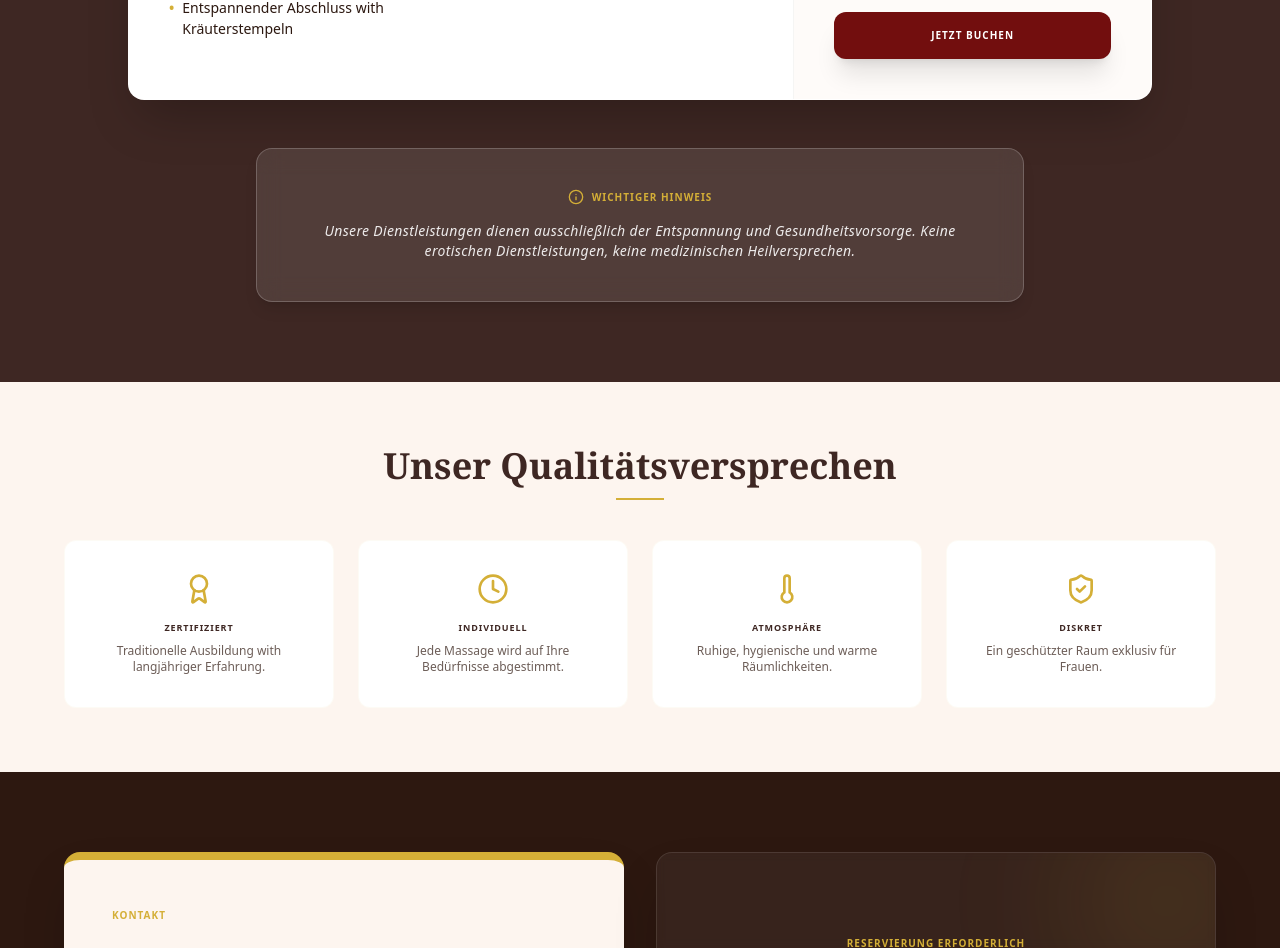
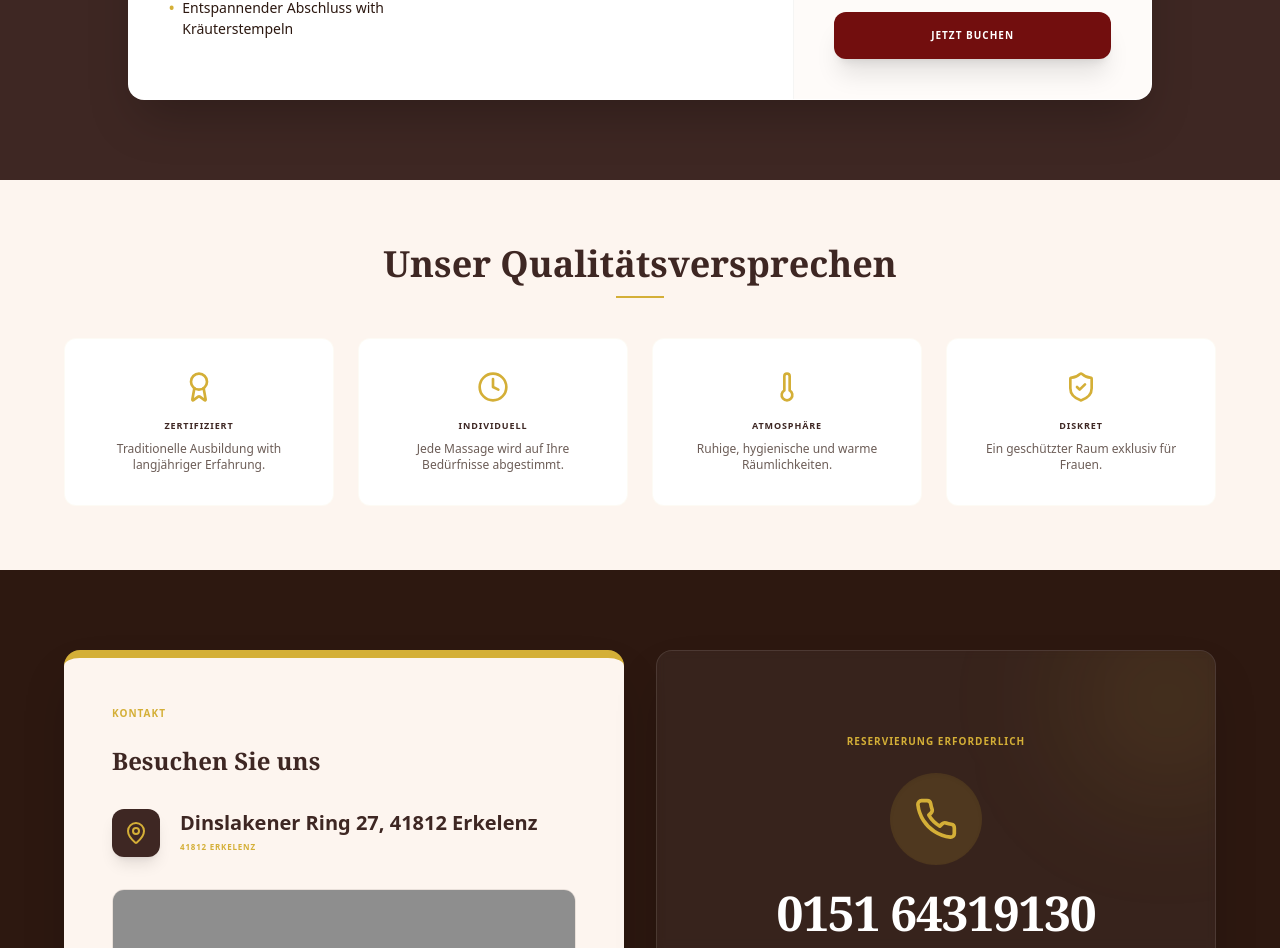
Before and after one commit to kunrisa41/German-Massage, a React (Vite) app: page / in a window 1280 px wide. Shown: the part 2113-3061 px from the top of the page. Built offline with nearby package versions, Linux system fonts and the light colour scheme; grey boxes are pictures that could not be loaded; a web font is replaced by a local one.

Commit message:
fix: Improve error handling and dependency versions
Introduce basic window error logging for early detection of issues before React mounts. Update dependencies to specific versions for improved stability and reproducible builds. Remove redundant "Notice" section from the App component.

```diff
--- a/App.tsx
+++ b/App.tsx
@@ -170,7 +170,7 @@ const App: React.FC = () => {
                         </ul>
                       </div>
 
-                      {/* Restored Wirkung (Effect) Section */}
+                      {/* Display Wirkung (Effect) if it exists for the service */}
                       {service.effects && service.effects.length > 0 && (
                         <div className="pt-4 border-t border-stone-100">
                           <p className="text-[9px] font-black tracking-[0.2em] text-[#720e0e] uppercase flex items-center mb-3">
@@ -207,15 +207,6 @@ const App: React.FC = () => {
                   </div>
                 </div>
               ))}
-            </div>
-
-            <div className="mt-12 p-6 md:p-10 rounded-2xl bg-white/10 border border-white/20 text-center max-w-3xl mx-auto backdrop-blur-md shadow-lg">
-              <p className="text-[10px] font-black uppercase tracking-widest text-[#D4AF37] mb-4 flex items-center justify-center gap-2">
-                <Info size={16} /> {t.treatments.noticeTitle}
-              </p>
-              <p className="text-xs md:text-sm text-white/90 font-light italic leading-relaxed tracking-wide">
-                {t.treatments.noticeText}
-              </p>
             </div>
           </div>
         </section>
--- a/index.html
+++ b/index.html
@@ -7,6 +7,12 @@
     <script>
       // Polyfill for process.env
       window.process = { env: { NODE_ENV: 'production' } };
+
+      // Basic error logging to catch issues before React loads
+      window.onerror = function(msg, url, lineNo, columnNo, error) {
+        console.error('Window Error:', msg, 'at', url, 'line:', lineNo);
+        return false;
+      };
     </script>
     <script src="https://cdn.tailwindcss.com"></script>
     <link href="https://fonts.googleapis.com/css2?family=Playfair+Display:ital,wght@0,400;0,700;1,400;1,700&family=Inter:wght@300;400;500;600;700;900&display=swap" rel="stylesheet">
@@ -33,7 +39,7 @@
     "react-dom": "https://esm.sh/react-dom@19.0.0",
     "react-dom/client": "https://esm.sh/react-dom@19.0.0/client",
     "lucide-react": "https://esm.sh/lucide-react@0.460.0?external=react",
-    "@google/genai": "https://esm.sh/@google/genai@^1.34.0",
+    "@google/genai": "https://esm.sh/@google/genai@1.34.0",
     "react-dom/": "https://esm.sh/react-dom@^19.2.3/",
     "react/": "https://esm.sh/react@^19.2.3/"
   }
--- a/index.tsx
+++ b/index.tsx
@@ -1,4 +1,3 @@
-
 import React from 'react';
 import { createRoot } from 'react-dom/client';
 import App from './App';
@@ -12,5 +11,5 @@ if (container) {
     </React.StrictMode>
   );
 } else {
-  console.error("Failed to find the root element");
+  console.error("Critical Error: Failed to find the root element to mount React.");
 }
--- a/package.json
+++ b/package.json
@@ -12,7 +12,7 @@
     "react": "^19.2.3",
     "react-dom": "^19.2.3",
     "lucide-react": "0.460.0",
-    "@google/genai": "^1.34.0"
+    "@google/genai": "1.34.0"
   },
   "devDependencies": {
     "@types/node": "^22.14.0",
```
